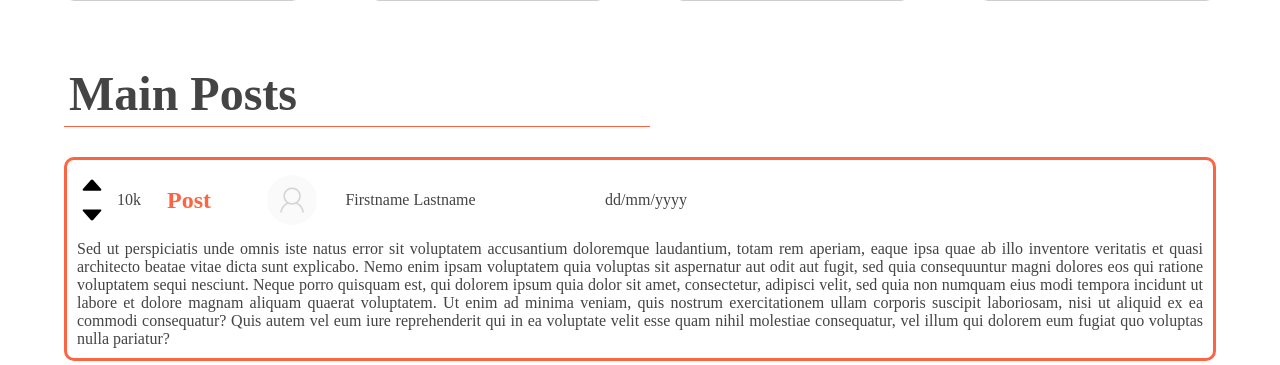
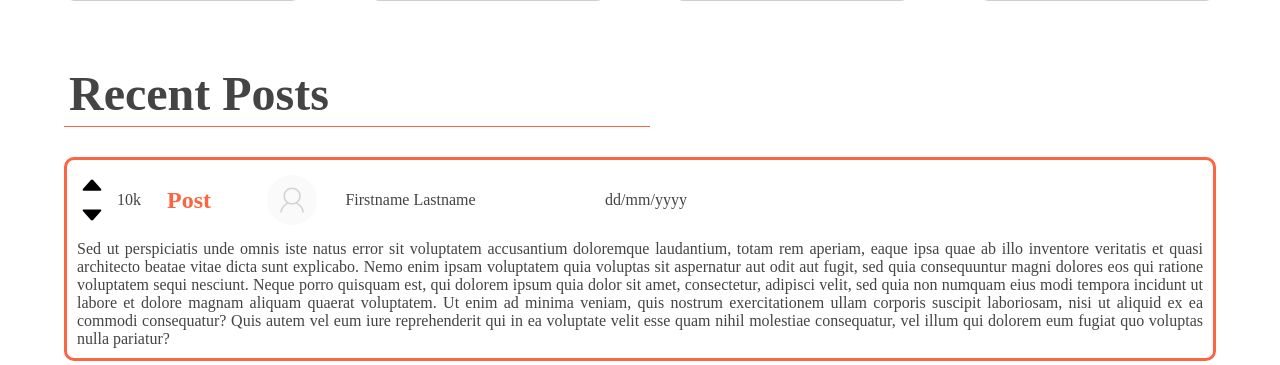
Before and after one commit to DuarteOliveira8/LTW-1819, a PHP site: page / in a window 1280 px wide. Shown: the part 1001-1366 px from the top of the page. Run offline with PHP 8.4, Linux system fonts and the light colour scheme.

Commit message:
main -> recent

```diff
--- a/public/scenes/home/MainPosts.php
+++ b/public/scenes/home/MainPosts.php
@@ -1,7 +1,7 @@
 <?php function getMainPosts() { ?>
   <div class="section-container">
     <div class="section-title">
-      Main Posts
+      Recent Posts
     </div>
 
     <div class="channels-display">
```
